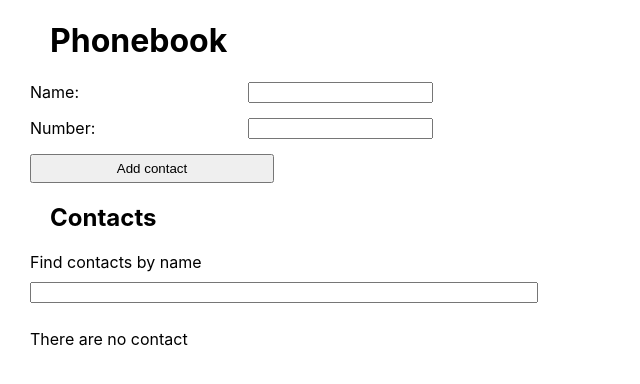
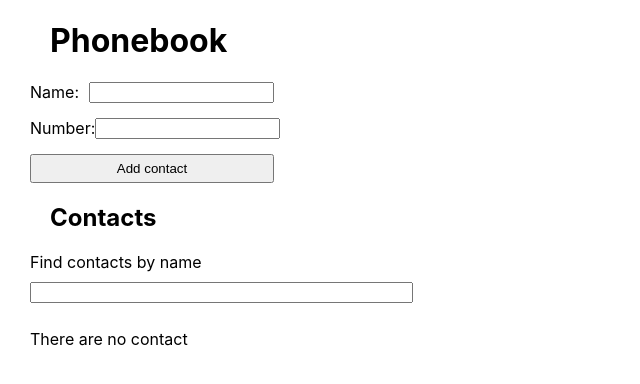
Before and after one commit to Tetiana-V-Kovalenko/goit-react-hw-02-phonebook, a React (Create React App) app: page / in a window 1280 px wide. Shown: the top 384 px of the page, without its empty margins (0-640 px from the left). Built offline with nearby package versions, Linux system fonts and the light colour scheme.

Commit message:
add styles

```diff
--- a/src/components/Contacts/Contacts.module.css
+++ b/src/components/Contacts/Contacts.module.css
@@ -9,7 +9,7 @@
     justify-content: space-between;
     align-items: center;
     border: 1px solid rgb(0, 0, 0);
-    width: 40%;
+    width: 30%;
 
 }
 .btnDelete{
@@ -24,5 +24,5 @@
 }
 .inputFilter{
     margin: 10px 0;
-width: 40%;
+width: 30%;
 }
--- a/src/components/FormPhonebook/FormPhonebook.module.css
+++ b/src/components/FormPhonebook/FormPhonebook.module.css
@@ -8,7 +8,7 @@
 }
 .inputPhonebook{
 display: flex;
-width:33%;
+width: 20% ;
 justify-content: space-between;
 }
 .btnAddContact{
```
